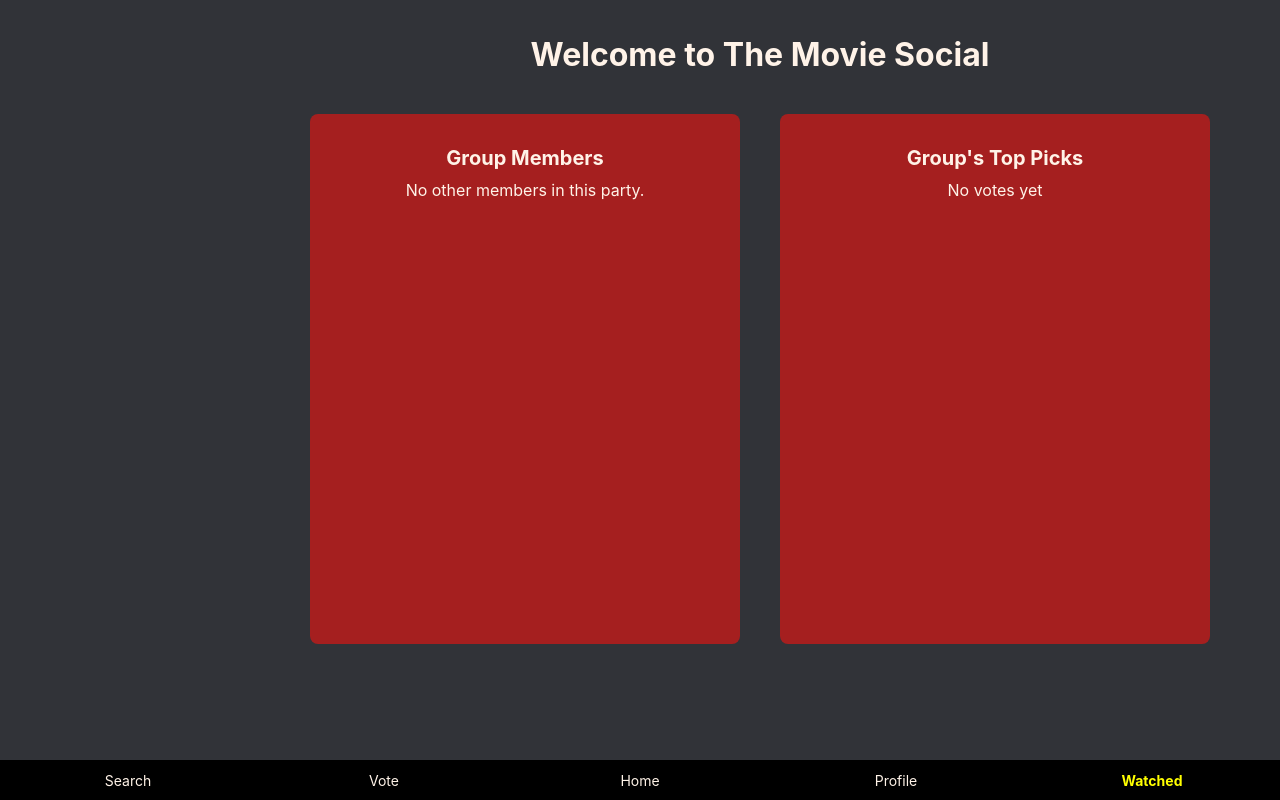
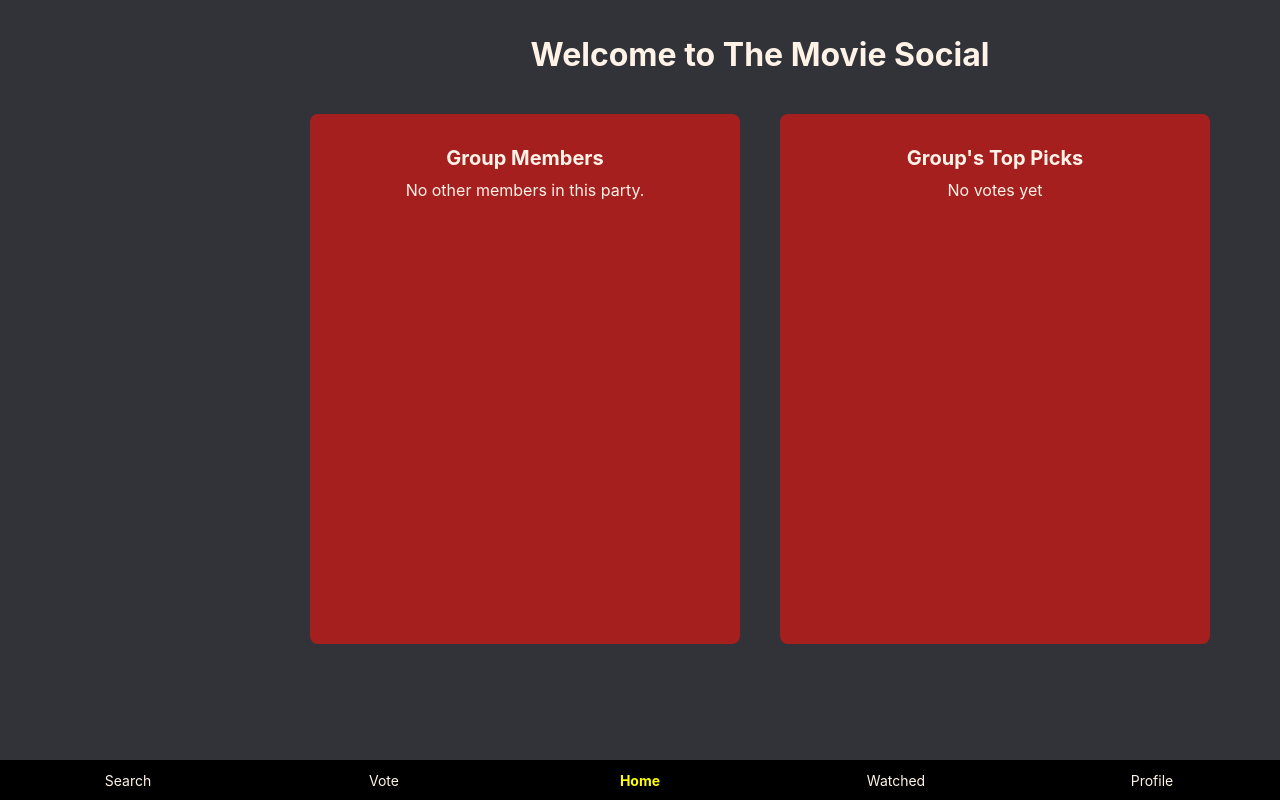
Before and after one commit to rachelleiner/firebase_deploy, a React (Create React App) app in the folder firebase_frontend/: page /home in a window 1280 px wide. Built offline with nearby package versions, Linux system fonts and the light colour scheme.

Commit message:
Update HomePage.js

```diff
--- a/firebase_frontend/src/pages/HomePage.js
+++ b/firebase_frontend/src/pages/HomePage.js
@@ -17,14 +17,14 @@ const HomePage = () => {
         <div className="nav-item">
           <Link to="/vote">Vote</Link>
         </div>
-        <div className="nav-item">
+        <div className="nav-item current-page">
           <Link to="/home">Home</Link>
         </div>
         <div className="nav-item">
+          <Link to="/watched">Watched</Link>
+        </div>
+        <div className="nav-item">
           <Link to="/profile">Profile</Link>
-        </div>
-        <div className="nav-item current-page">
-          <Link to="/watched">Watched</Link>
         </div>
       </div>
     </div>
```
